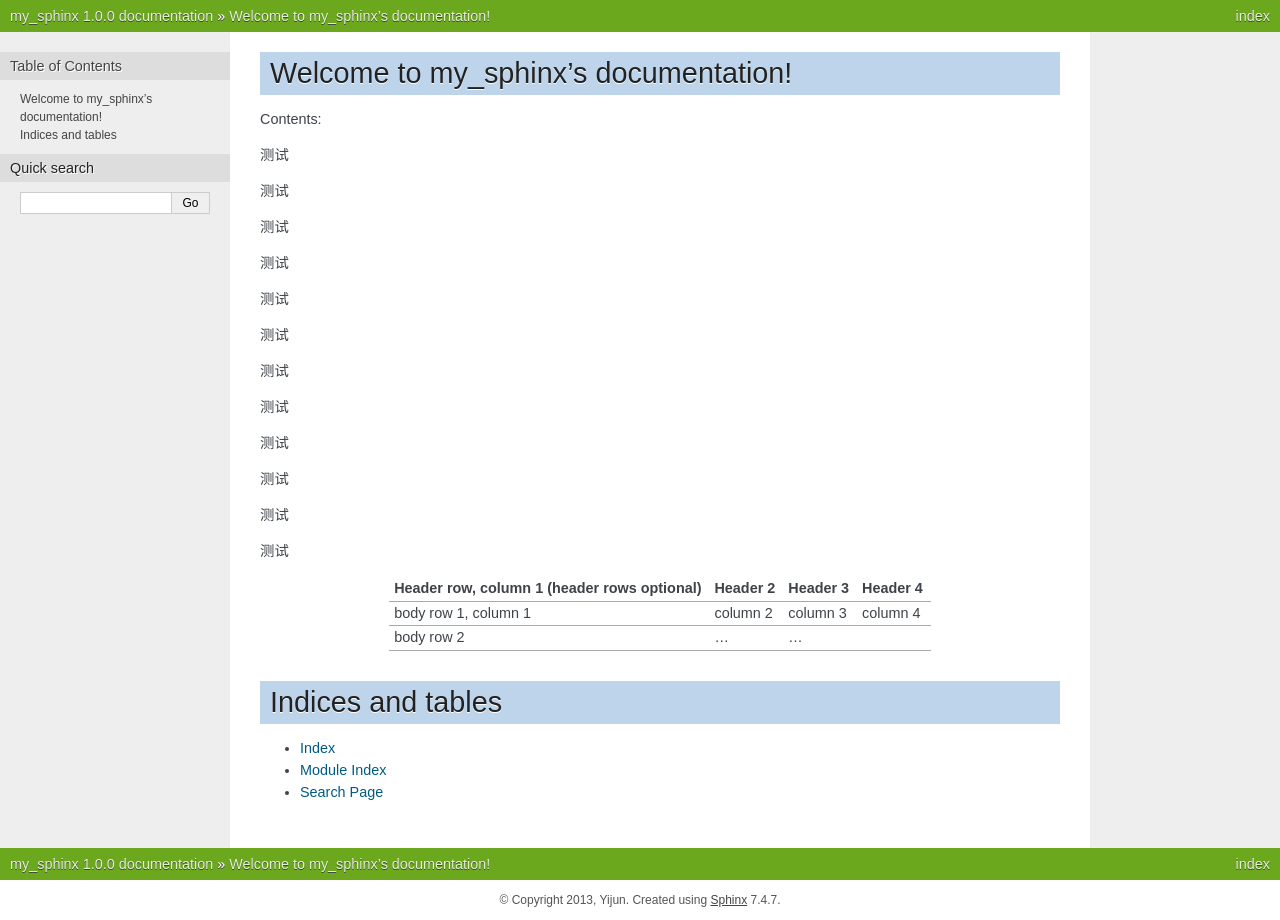
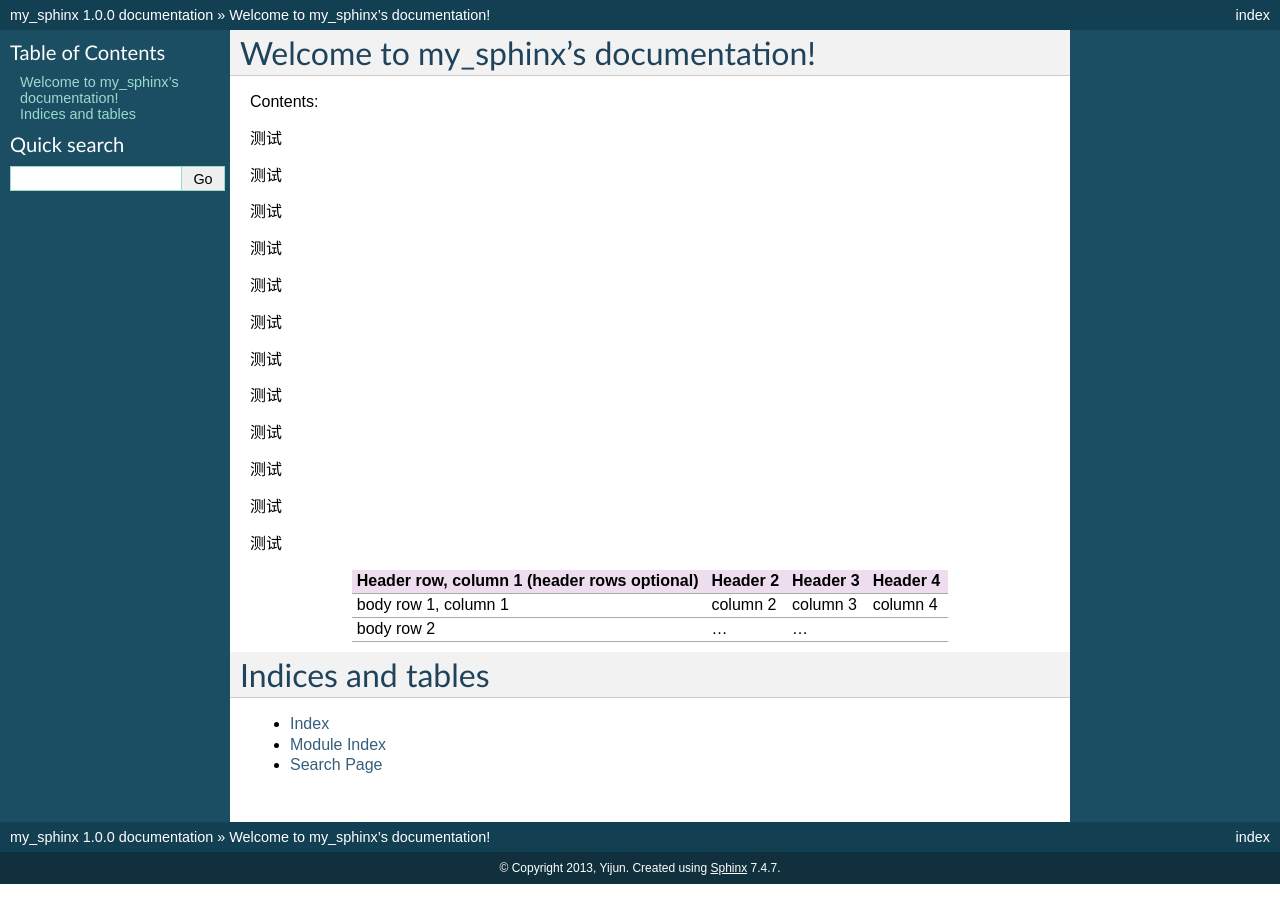
Before and after one commit to junxy/SphinxDemo, a Sphinx documentation site: the page built from docs/source/index.rst, in a window 1280 px wide. Built offline with Sphinx 7.4.7, drawn with Linux system fonts in a browser that asks for light colours; formulas are drawn with MathJax 3.

Commit message:
Update conf.py

```diff
--- a/docs/source/conf.py
+++ b/docs/source/conf.py
@@ -108,8 +108,8 @@ pygments_style = 'sphinx'
 
 # The theme to use for HTML and HTML Help pages.  See the documentation for
 # a list of builtin themes.
-#html_theme = 'default'
-html_theme = 'nature'
+html_theme = 'default'
+#html_theme = 'nature'
 #html_theme_path = ["."]
 
 # Theme options are theme-specific and customize the look and feel of a theme
```
